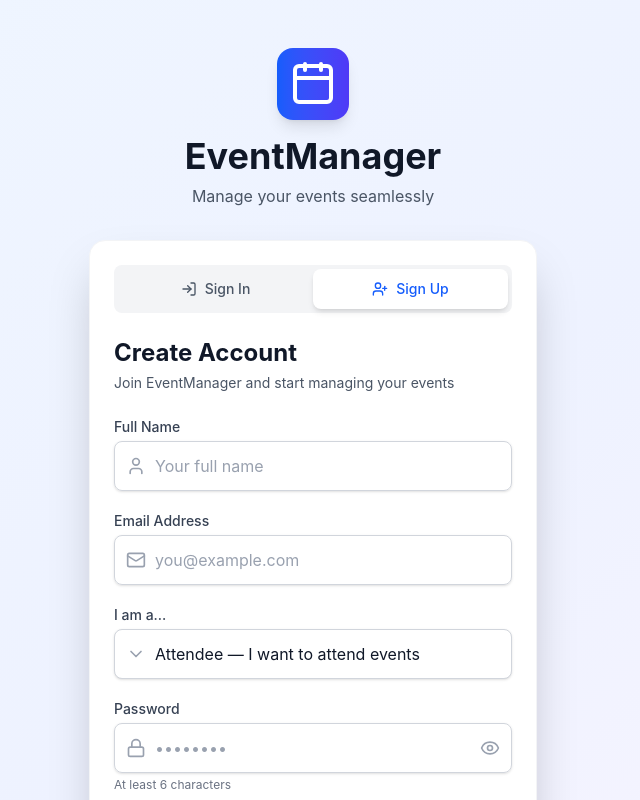
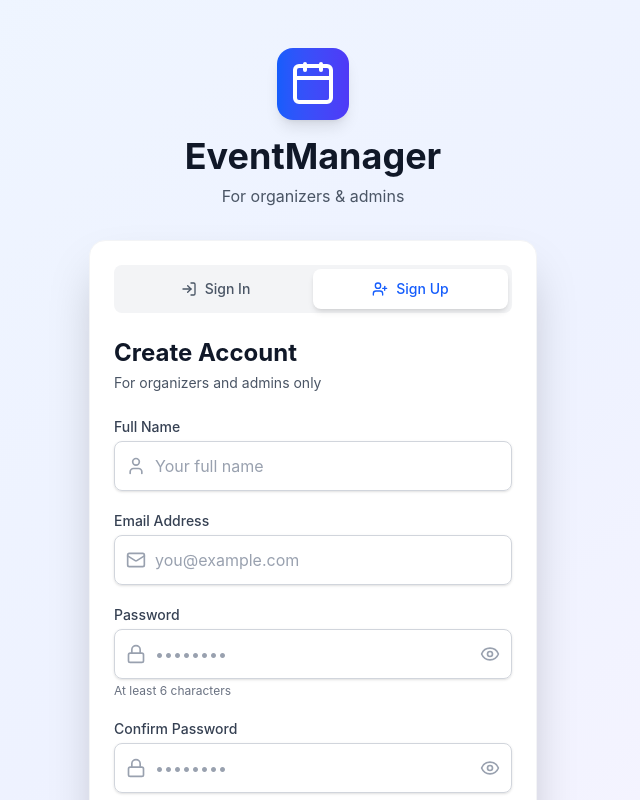
Before and after one commit to KafurukaLeo/EVENTS-MANAGER, a React (Vite) app in the folder frontend/: page /auth in a window 1280 px wide. Both pictures are taken after a click on the button "Sign Up". Shown: the top 800 px of the page, without its empty margins (327-967 px from the left). Built offline with nearby package versions, Linux system fonts and the light colour scheme.

Commit message:
register with role organiser oly

```diff
--- a/frontend/src/components/auth/RegisterForm.jsx
+++ b/frontend/src/components/auth/RegisterForm.jsx
@@ -1,19 +1,14 @@
 import { useState } from 'react';
 import { Link, useNavigate } from 'react-router-dom';
-import { User, Mail, Lock, Eye, EyeOff, UserPlus, ChevronDown } from 'lucide-react';
+import { User, Mail, Lock, Eye, EyeOff, UserPlus } from 'lucide-react';
 import useAuth from '../../hooks/useAuth';
-
-const ROLES = [
-  { value: 'ATTENDEE', label: 'Attendee — I want to attend events' },
-  { value: 'ORGANIZER', label: 'Organizer — I want to host events' },
-];
 
 const RegisterForm = () => {
   const { register } = useAuth();
   const navigate = useNavigate();
   const [showPassword, setShowPassword] = useState(false);
   const [showConfirmPassword, setShowConfirmPassword] = useState(false);
-  const [form, setForm] = useState({ name: '', email: '', password: '', confirmPassword: '', role: 'ATTENDEE' });
+  const [form, setForm] = useState({ name: '', email: '', password: '', confirmPassword: '' });
   const [error, setError] = useState('');
   const [loading, setLoading] = useState(false);
 
@@ -32,7 +27,7 @@ const RegisterForm = () => {
     }
     setLoading(true);
     try {
-      await register({ name: form.name, email: form.email, password: form.password, role: form.role });
+      await register({ name: form.name, email: form.email, password: form.password, role: 'ORGANIZER' });
       navigate('/auth');
     } catch (err) {
       setError(err.message);
@@ -45,7 +40,7 @@ const RegisterForm = () => {
     <div className="space-y-6">
       <div>
         <h2 className="text-2xl font-bold text-gray-900">Create Account</h2>
-        <p className="mt-1 text-sm text-gray-600">Join EventManager and start managing your events</p>
+        <p className="mt-1 text-sm text-gray-600">For organizers and admins only</p>
       </div>
 
       {error && (
@@ -92,25 +87,6 @@ const RegisterForm = () => {
               className="appearance-none block w-full pl-10 pr-3 py-3 border border-gray-300 rounded-lg shadow-sm placeholder-gray-400 text-gray-900 focus:outline-none focus:ring-2 focus:ring-blue-500 focus:border-blue-500 transition-all duration-200"
               placeholder="you@example.com"
             />
-          </div>
-        </div>
-
-        {/* Role */}
-        <div className="space-y-1">
-          <label htmlFor="reg-role" className="block text-sm font-medium text-gray-700">I am a...</label>
-          <div className="relative">
-            <div className="absolute inset-y-0 left-0 pl-3 flex items-center pointer-events-none">
-              <ChevronDown className="h-5 w-5 text-gray-400" />
-            </div>
-            <select
-              id="reg-role"
-              name="role"
-              value={form.role}
-              onChange={handleChange}
-              className="appearance-none block w-full pl-10 pr-3 py-3 border border-gray-300 rounded-lg shadow-sm text-gray-900 focus:outline-none focus:ring-2 focus:ring-blue-500 focus:border-blue-500 transition-all duration-200 bg-white"
-            >
-              {ROLES.map(r => <option key={r.value} value={r.value}>{r.label}</option>)}
-            </select>
           </div>
         </div>
 
--- a/frontend/src/pages/auth/AuthPage.jsx
+++ b/frontend/src/pages/auth/AuthPage.jsx
@@ -34,7 +34,7 @@ const AuthPage = () => {
             EventManager
           </h1>
           <p className="mt-2 text-gray-600">
-            Manage your events seamlessly
+            For organizers &amp; admins
           </p>
         </div>
 
```
